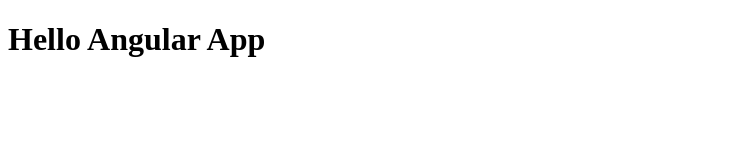
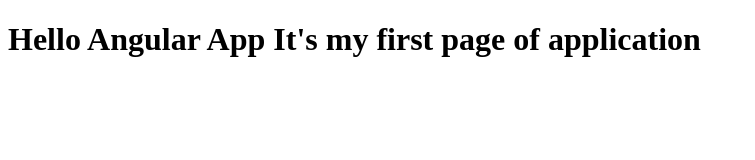
Before and after one commit to NavyaManda/Angular-practice, a plain HTML site: page index.html in a window 1280 px wide. Shown: the whole page, without its empty margins (0-755 px from the left). Drawn offline with Linux system fonts and the light colour scheme.

Commit message:
Next version of web file.

```diff
--- a/index.html
+++ b/index.html
@@ -5,6 +5,6 @@
     <title>Hello Angular App</title>
   </head>
   <body>
-    <h1>Hello Angular App</h1>
+    <h1>Hello Angular App It's my first page of application</h1>
   </body>
 </html>
```
